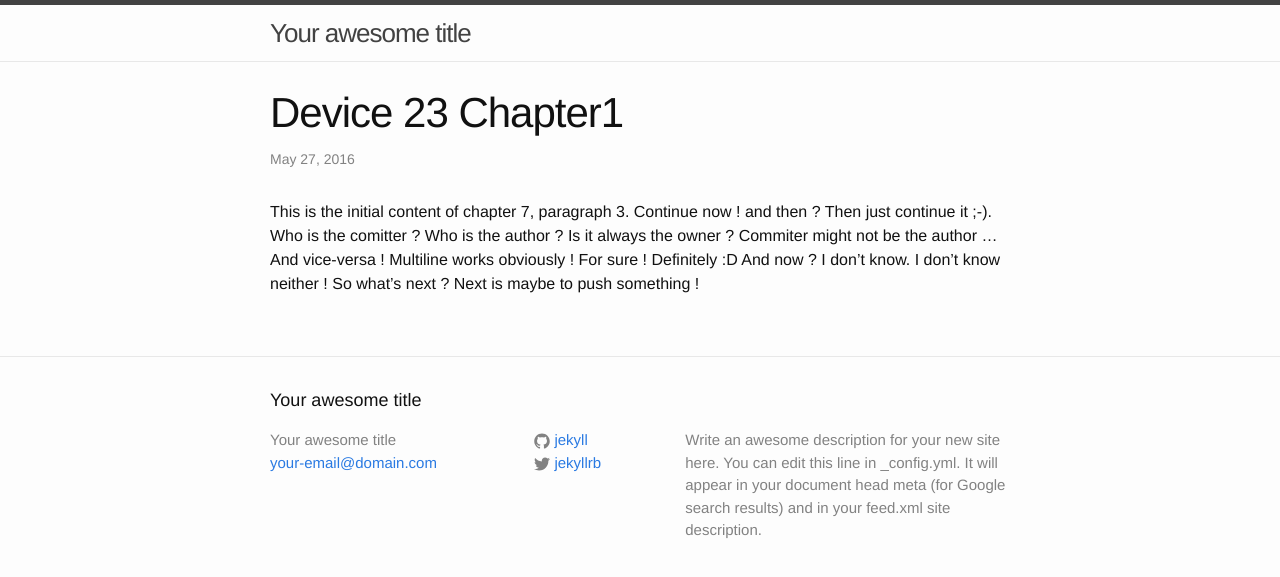
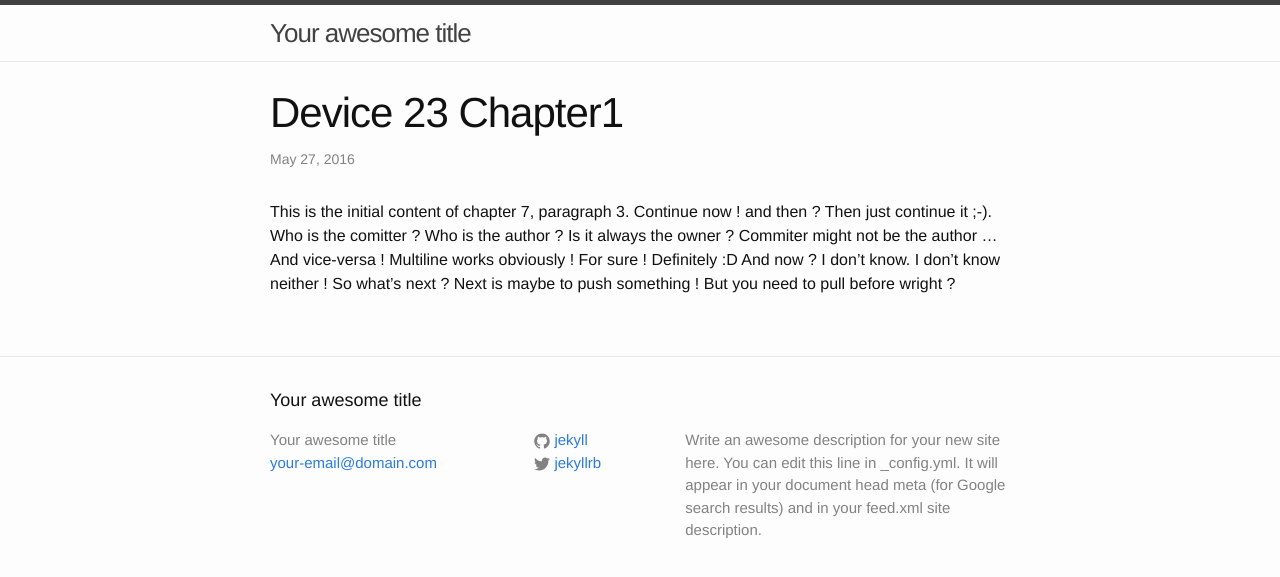
Before and after one commit to mgsx-dev/GitDBSandbox, a Jekyll site: the page built from _posts/2016-05-27-device-23-chapter1.md, in a window 1280 px wide. Shown: the top 577 px of the page. Built offline with Jekyll 4.4.1, drawn with Linux system fonts in a browser that asks for light colours.

Commit message:
But you need to pull before wright ?

```diff
--- a/_posts/2016-05-27-device-23-chapter1.md
+++ b/_posts/2016-05-27-device-23-chapter1.md
@@ -6,4 +6,4 @@ device: device-23
 This is the initial content of chapter 7, paragraph 3. Continue now ! and then ? Then just continue it ;-). Who is the comitter ? Who is the author ? Is it always the owner ? Commiter might not be the author ... And vice-versa !
 Multiline works obviously !
 For sure !
-Definitely :D And now ? I don't know. I don't know neither ! So what's next ? Next is maybe to push something !
+Definitely :D And now ? I don't know. I don't know neither ! So what's next ? Next is maybe to push something ! But you need to pull before wright ?
```
